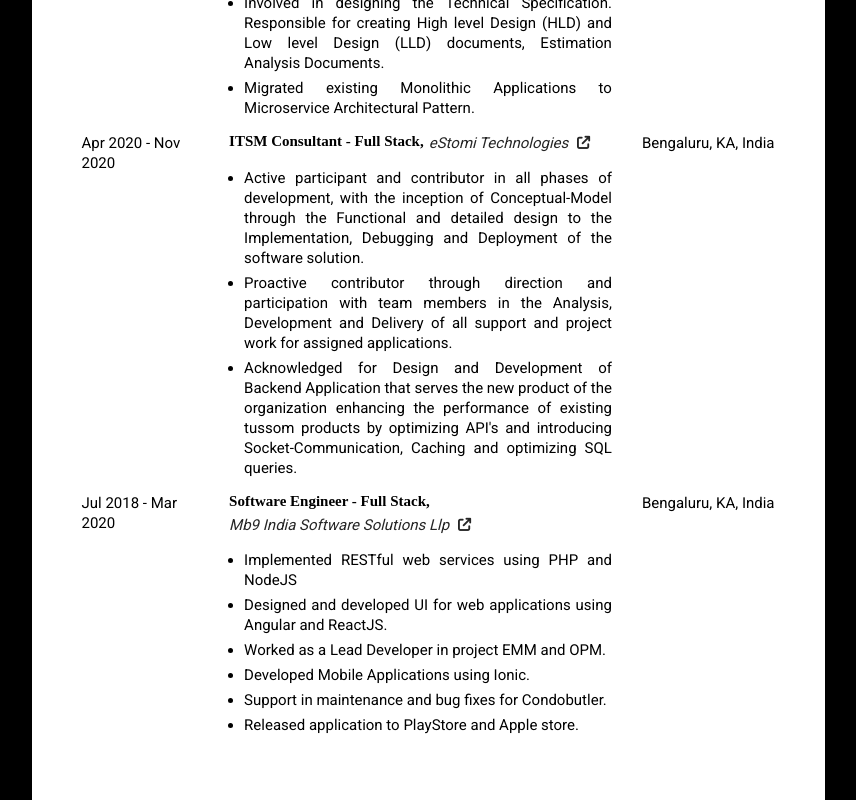
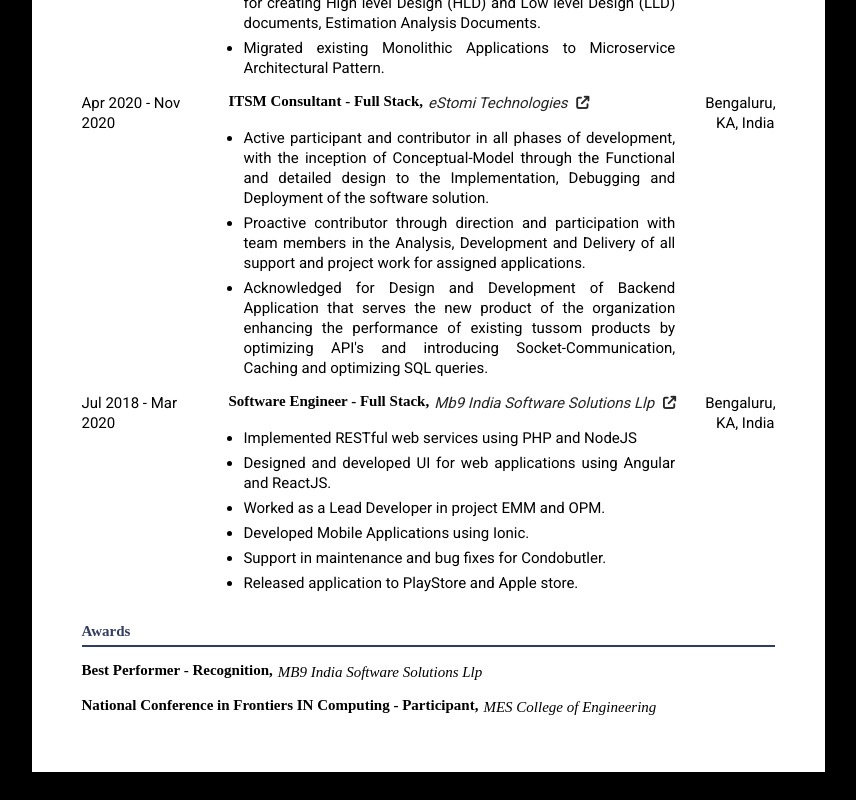
Before and after one commit to harismohammed18/cv, a React (Create React App) app: page / in a window 1280 px wide. Shown: the part 1184-1984 px from the top of the page, without its empty margins (212-1068 px from the left). After the commit the page ends 1956 px from the top, so only its background shows below. Built offline with nearby package versions, Linux system fonts and the light colour scheme.

Commit message:
award added

```diff
--- a/src/component/index.tsx
+++ b/src/component/index.tsx
@@ -1,6 +1,7 @@
 import React from "react";
 import {
   AcademicProfile,
+  Awards,
   Certificates,
   OverviewSection,
   ProfessionalExperience,
@@ -26,6 +27,9 @@ const CvLandingPage = () => {
         <div className="m-t-15">
           <ProfessionalExperience />
         </div>
+        <div className="m-t-15">
+          <Awards />
+        </div>
       </div>
     </div>
   );
--- /dev/null
+++ b/src/component/partials/awards.tsx
@@ -0,0 +1,32 @@
+import React from "react";
+import { LabelPrimary } from "../commons";
+
+const Awards = () => {
+  const awards = [
+    {
+      key: React.useId(),
+      title: "Best Performer - Recognition",
+      org: "MB9 India Software Solutions Llp",
+    },
+    {
+      key: React.useId(),
+      title: "National Conference in Frontiers IN Computing - Participant",
+      org: "MES College of Engineering",
+    },
+  ];
+  return (
+    <>
+      <LabelPrimary title="Awards" />
+      <div className="award-section m-t-15">
+        {awards.map((award) => (
+          <div className="award-section-card" key={award.key}>
+            <h4 className="label-tertiary">{award.title}</h4>
+            <p className="summary-text">{award.org}</p>
+          </div>
+        ))}
+      </div>
+    </>
+  );
+};
+
+export default Awards;
--- a/src/component/partials/index.ts
+++ b/src/component/partials/index.ts
@@ -4,3 +4,4 @@ export { default as TechnicalSummary } from "./technical-summary";
 export { default as AcademicProfile } from "./academic-profile";
 export { default as Certificates } from "./certificates";
 export { default as ProfessionalExperience } from "./professional-experience";
+export { default as Awards } from "./awards";
--- a/src/index.scss
+++ b/src/index.scss
@@ -9,3 +9,4 @@
 @import "./scss/technical-profile";
 @import "./scss/academic-profile";
 @import "./scss/professional-experience";
+@import "./scss/award"
--- /dev/null
+++ b/src/scss/_award.scss
@@ -0,0 +1,18 @@
+.award-section {
+  &-card {
+    &:not(:first-child){
+      margin-top: 1rem;
+    }
+    display: flex;
+    h4.label-tertiary {
+      &::after {
+        content: ",";
+        margin-right: 0.5rem;
+      }
+    }
+    p.summary-text{
+      font-family: $times-new-roman-font;
+      font-style: oblique;
+    }
+  }
+}
--- a/src/scss/_professional-experience.scss
+++ b/src/scss/_professional-experience.scss
@@ -9,7 +9,7 @@
       }
     }
     .responsibilitiesAndCompanyDetails {
-      width: 60%;
+      width: 70%;
       padding: 0px 1.5rem;
       .companyDetails {
         display: flex;
@@ -35,7 +35,7 @@
       }
     }
     .location {
-      width: 20%;
+      width: 10%;
       &.summary-text {
         text-align: right;
       }
```
